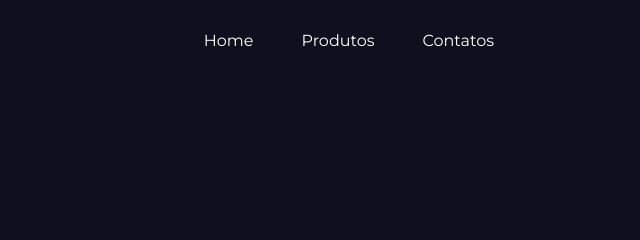
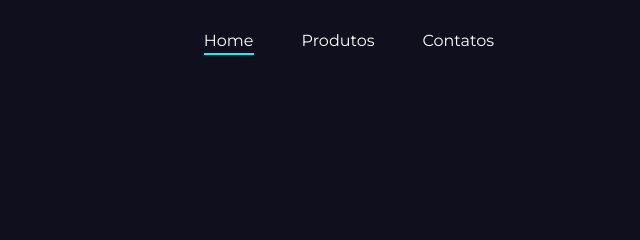
Before and after one commit to LeoMarxs/Apple-online-store, a plain HTML site: page index.html in a window 1280 px wide. In both pictures the pointer is over the item "Home". Shown: the top 240 px of the page, 608-1248 px from the left. Drawn offline with Linux system fonts and the light colour scheme.

Commit message:
add li:hover::after css

```diff
--- a/styles.css
+++ b/styles.css
@@ -51,4 +51,9 @@ header nav ul li::after {
     width: 0;
     height: 2px;
     background-color: #00f7ff;
+    transition: width 0.3s ease;
 }
+
+header nav ul li:hover::after {
+    width: 100%;
+}
```
